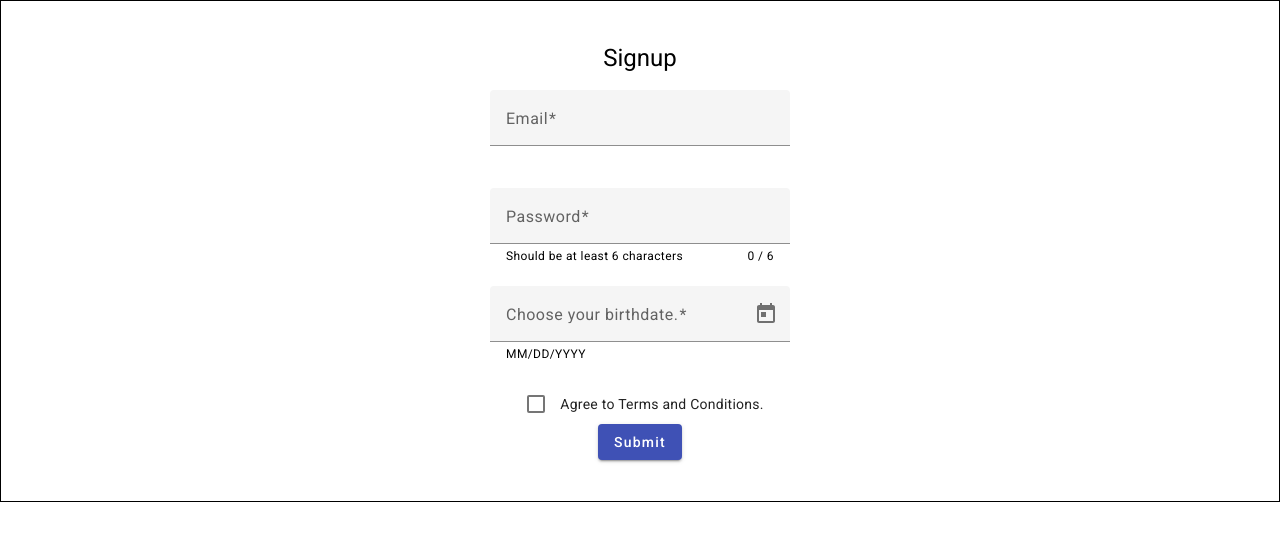
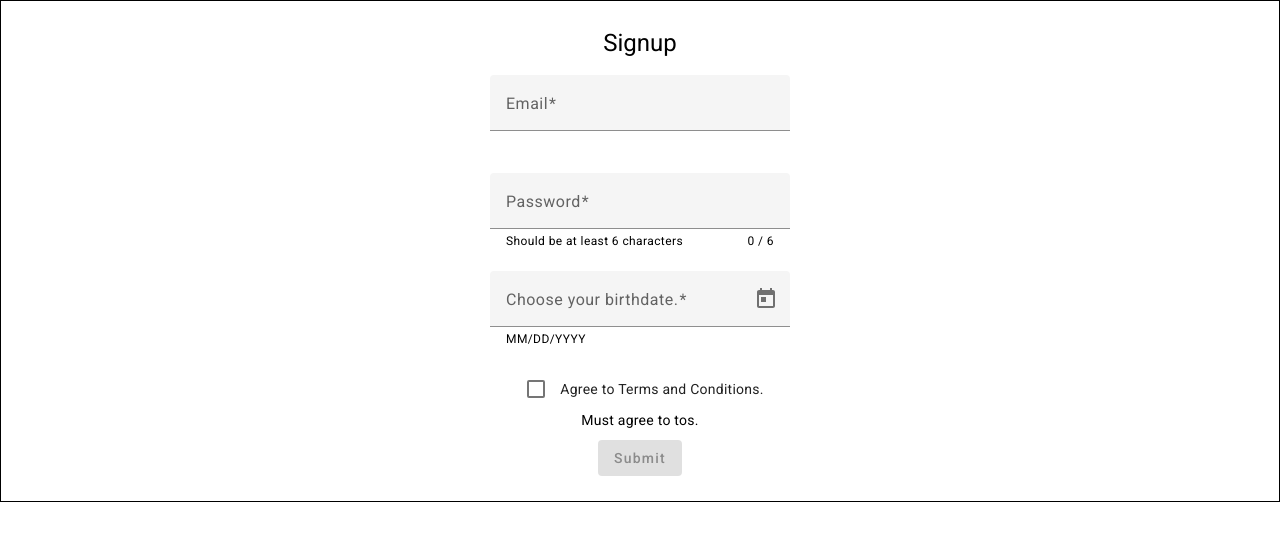
Before and after one commit to bmpmd/fitness-tracker, an Angular app: page /signup in a window 1280 px wide. Shown: the top 540 px of the page. Built offline with nearby package versions, Linux system fonts and the light colour scheme.

Commit message:
siognup styling complete

```diff
--- a/src/app/auth/signup/signup.component.css
+++ b/src/app/auth/signup/signup.component.css
@@ -12,3 +12,7 @@ mat-form-field{
     width: 300px;
     padding-bottom: 20px;
 }
+
+button{
+    margin-top: 10px;
+}
--- a/src/app/auth/signup/signup.component.html
+++ b/src/app/auth/signup/signup.component.html
@@ -23,11 +23,12 @@
             <input  required ngModel name="birthdate" matInput [matDatepicker]="picker" [max]="maxDate">
             <mat-hint>MM/DD/YYYY</mat-hint>
             <mat-datepicker-toggle matIconSuffix [for]="picker"></mat-datepicker-toggle>
+           <mat-error>Birthdate is required and must be at least 18 y.o.</mat-error>
             <mat-datepicker #picker></mat-datepicker>
         </mat-form-field>
 
-        <mat-checkbox required color="primary" ngModel name="agree">Agree to Terms and Conditions.</mat-checkbox>
-
-        <button type="submit" mat-raised-button color="primary">Submit</button>
+        <mat-checkbox required color="primary" ngModel #agree name="agree">Agree to Terms and Conditions.</mat-checkbox>
+        <mat-hint [hidden]="agree.checked" color="warning">Must agree to tos.</mat-hint>
+        <button [disabled]="f.invalid" type="submit" mat-raised-button color="primary">Submit</button>
     </form>
 </section>
```
